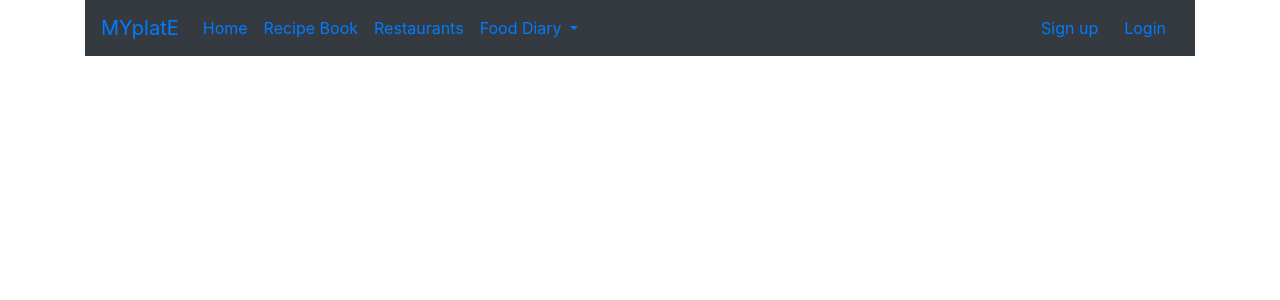
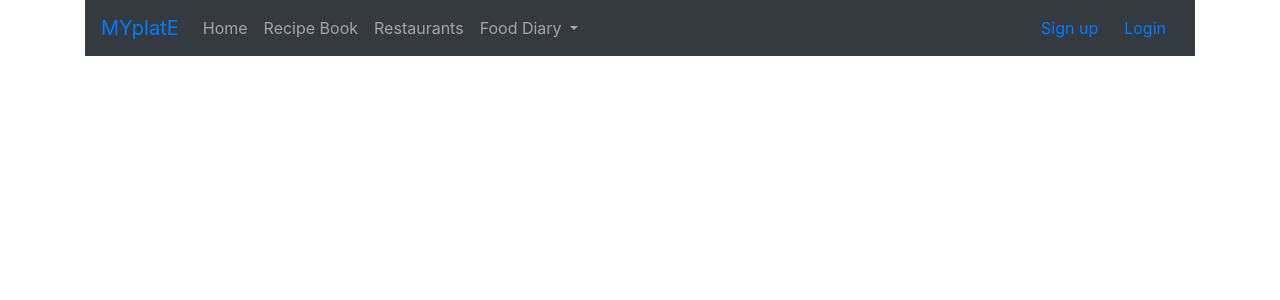
Before and after one commit to michael-lin01/Softdev-P01, a Flask app: page / in a window 1280 px wide. Shown: the top 300 px of the page. Run offline with Flask 2, Linux system fonts and the light colour scheme; some libraries are stand-ins or nearby versions.

Commit message:
move css dir

```diff
--- a/app/templates/css/style.css
+++ b/app/static/css/style.css
@@ -2,7 +2,7 @@
     color:rgb(167, 164, 164);
 }
 
-.btn:hover, .btn:active, .btn:focus {
+.btn:hover, .btn:active, .btn:focus, .nav-link:hover, .nav-link:active, .nav-link:focus {
   color: yellow;
   background-color: grey;
   border-color: #494F57;
--- a/app/templates/base.html
+++ b/app/templates/base.html
@@ -4,7 +4,7 @@
 
         <link rel="stylesheet" href="https://stackpath.bootstrapcdn.com/bootstrap/4.3.1/css/bootstrap.min.css"
             integrity="sha384-ggOyR0iXCbMQv3Xipma34MD+dH/1fQ784/j6cY/iJTQUOhcWr7x9JvoRxT2MZw1T" crossorigin="anonymous">
-        <link rel="stylesheet" type="text/css" href="css/style.css">
+        <link rel="stylesheet" type="text/css" href="style.css">
 
         <script src="https://code.jquery.com/jquery-3.3.1.slim.min.js"
             integrity="sha384-q8i/X+965DzO0rT7abK41JStQIAqVgRVzpbzo5smXKp4YfRvH+8abtTE1Pi6jizo"
```
Also changed, not shown: app/utl/blog.py (deleted), food.db.
